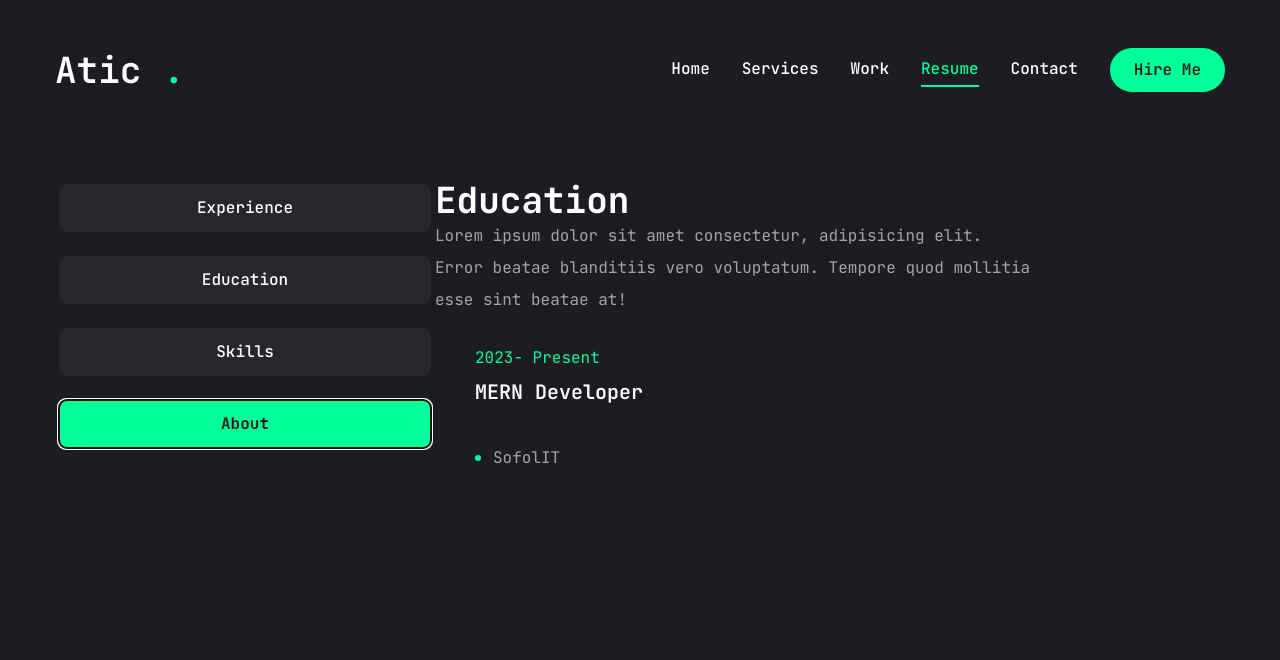
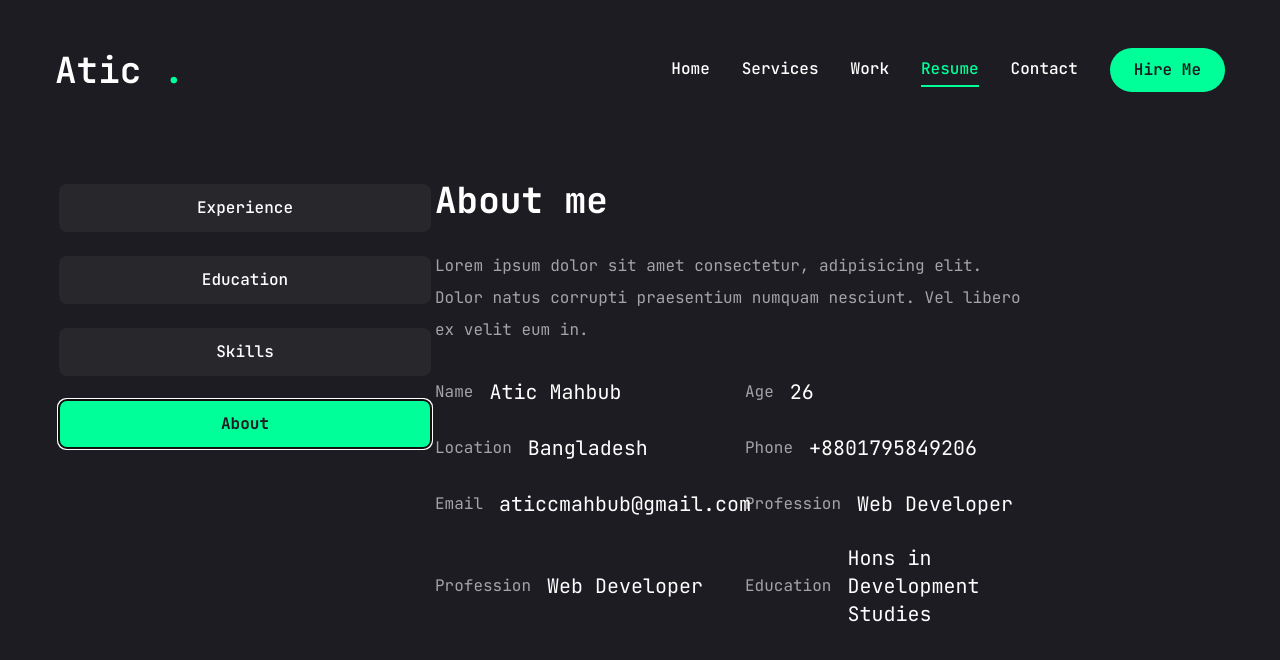
Before and after one commit to aticmahbub/atic-mahbub-portfolio, a Next.js app: page /resume in a window 1280 px wide. Both pictures are taken after a click on the tab "About". Shown: the top 660 px of the page. Built offline with nearby package versions, Linux system fonts and the light colour scheme.

Commit message:
resume page done

```diff
--- a/app/resume/page.jsx
+++ b/app/resume/page.jsx
@@ -10,7 +10,7 @@
     const about = {
         title: "About me",
         description: "Lorem ipsum dolor sit amet consectetur, adipisicing elit. Dolor natus corrupti praesentium numquam nesciunt. Vel libero ex velit eum in.",
-        info: [
+        items: [
             {
                 fieldName: "Name",
                 fieldValue: "Atic Mahbub"
@@ -31,6 +31,10 @@
             {
                 fieldName: "Email",
                 fieldValue: "aticcmahbub@gmail.com"
+            },
+            {
+                fieldName: "Profession",
+                fieldValue: "Web Developer"
             },
             {
                 fieldName: "Profession",
@@ -147,7 +151,7 @@
                                             experience.items.map((item, index) => {
                                                 return <li
                                                     className="bg-#232329 h-[184px] py-6 px-10 rounded-xl flex flex-col justify-center items-center lg:items-start  gap-1 "
-                                                    key={item.index}>
+                                                    key={index}>
                                                     <span className="text-accent">{item.duration}</span>
                                                     <h3 className="text-xl max-w-[260px] min-h-[60px] text-center lg:text-left">{item.position}</h3>
                                                     <div className="flex items-center gap-3">
@@ -171,7 +175,7 @@
                                             education.items.map((item, index) => {
                                                 return <li
                                                     className="bg-#232329 h-[184px] py-6 px-10 rounded-xl flex flex-col justify-center items-center lg:items-start  gap-1 "
-                                                    key={item.index}>
+                                                    key={index}>
                                                     <span className="text-accent">{item.passing}</span>
                                                     <h3 className="text-xl max-w-[260px] min-h-[60px] text-center lg:text-left">{item.degree}</h3>
                                                     <div className="flex items-center gap-3">
@@ -214,27 +218,21 @@
                             </div>
                         </TabsContent>
                         <TabsContent value="about" className="w-full ">
-                            <div className="flex flex-col gap-30 text-center xl:text-left">
-                                <h3 className="text-4xl font-bold">{education.title}</h3>
-                                <p className="max-w-[600px] text-white/60 mx-auto xl:mx-0">{education.description}</p>
-                                <ScrollArea className="h-[400px]">
-                                    <ul className="grid grid-cols-1 lg:grid-cols-2 gap-[30px]">
+                            <div className="flex flex-col gap-[30px]">
+                                <h3 className="text-4xl font-bold">{about.title}</h3>
+                                <p className="max-w-[600px] text-white/60 mx-auto xl:mx-0">{about.description}</p>
+                                <ul className="grid grid-cols-1 xl:grid-cols-2 gap-y-6 max-w-[620px] mx-auto xl:mx-0">
                                     {
-                                            experience.items.map((item, index) => {
+                                        about.items.map((item, index) =>{
                                             return <li
-                                                    className="bg-#232329 h-[184px] py-6 px-10 rounded-xl flex flex-col justify-center items-center lg:items-start  gap-1 "
-                                                    key={item.index}>
-                                                    <span className="text-accent">{item.duration}</span>
-                                                    <h3 className="text-xl max-w-[260px] min-h-[60px] text-center lg:text-left">{item.position}</h3>
-                                                    <div className="flex items-center gap-3">
-                                                        <span className="w-[6px] h-[6px] rounded-full bg-accent"></span>
-                                                        <p className="text-white/60">{item.company}</p>
-                                                    </div>
+                                            className="flex items-center justify-center xl:justify-start gap-4"
+                                            key={index}>
+                                                <span className="text-white/60">{item.fieldName}</span>
+                                                <span className="text-xl">{item.fieldValue}</span>
                                             </li>
                                         })
                                     }
                                 </ul>
-                                </ScrollArea>
                             </div>
                         </TabsContent>
                     </div>
```
Lines whose indentation alone changed are shown as unchanged.
